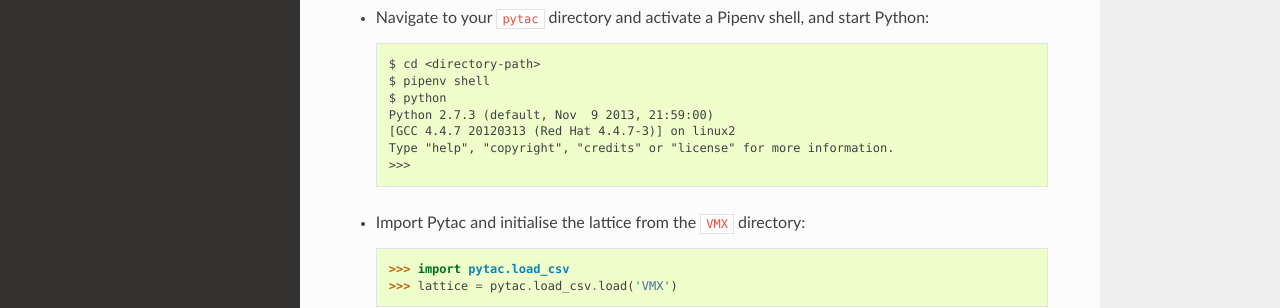
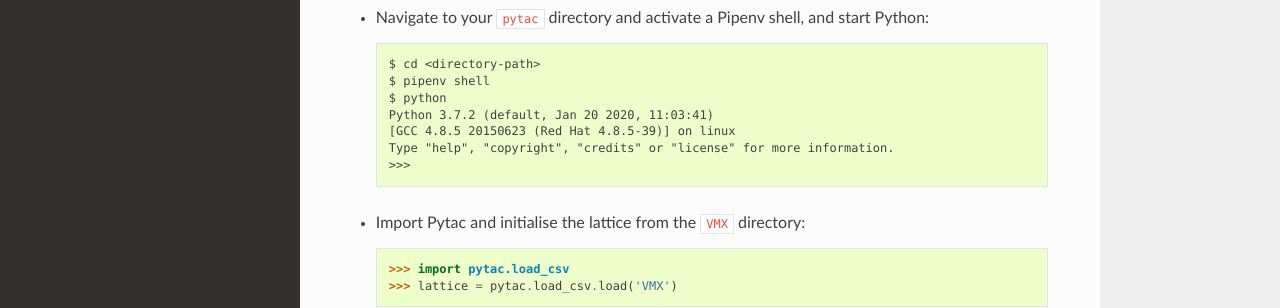
Before and after one commit to DiamondLightSource/pytac, a Sphinx documentation site: the page built from docs/developers.rst, in a window 1280 px wide and 1139 px high. Shown: the part 594-902 px from the top of the window. Built offline with Sphinx 7.4.7 and the Read the Docs theme 2.0.0, drawn with Linux system fonts in a browser that asks for light colours.

Commit message:
Remove references to Python 2.

```diff
--- a/docs/developers.rst
+++ b/docs/developers.rst
@@ -31,8 +31,8 @@ This is required each time you want to start up Pytac.
     $ cd <directory-path>
     $ pipenv shell
     $ python
-    Python 2.7.3 (default, Nov  9 2013, 21:59:00)
-    [GCC 4.4.7 20120313 (Red Hat 4.4.7-3)] on linux2
+    Python 3.7.2 (default, Jan 20 2020, 11:03:41)
+    [GCC 4.8.5 20150623 (Red Hat 4.8.5-39)] on linux
     Type "help", "copyright", "credits" or "license" for more information.
     >>>
 
--- a/docs/examples.rst
+++ b/docs/examples.rst
@@ -22,8 +22,8 @@ This is required each time you want to start up Pytac.
 
     $ cd <directory-path>
     $ python
-    Python 2.7.3 (default, Nov  9 2013, 21:59:00)
-    [GCC 4.4.7 20120313 (Red Hat 4.4.7-3)] on linux2
+    Python 3.7.2 (default, Jan 20 2020, 11:03:41)
+    [GCC 4.8.5 20150623 (Red Hat 4.8.5-39)] on linux
     Type "help", "copyright", "credits" or "license" for more information.
     >>>
 
```
Also changed, not shown: 3 other files.
